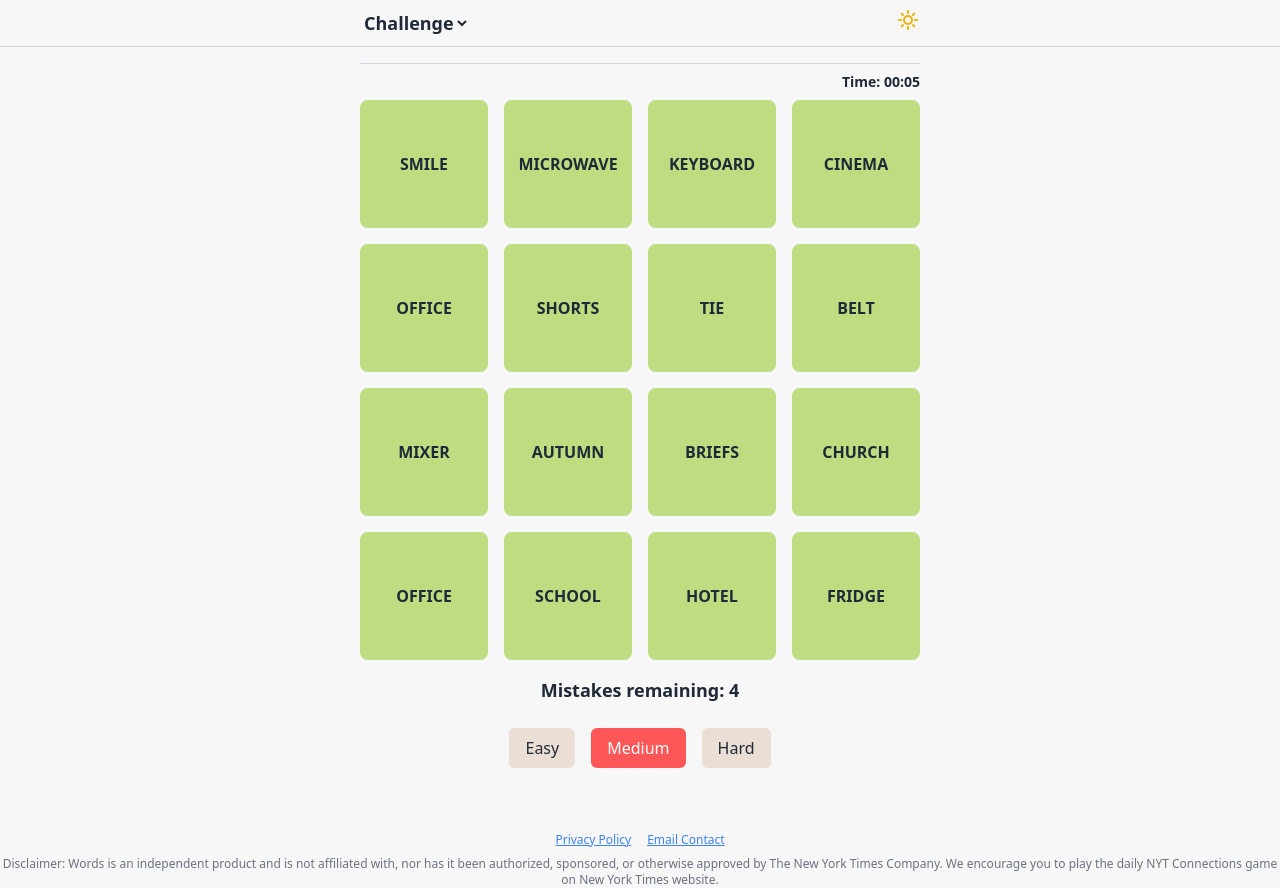
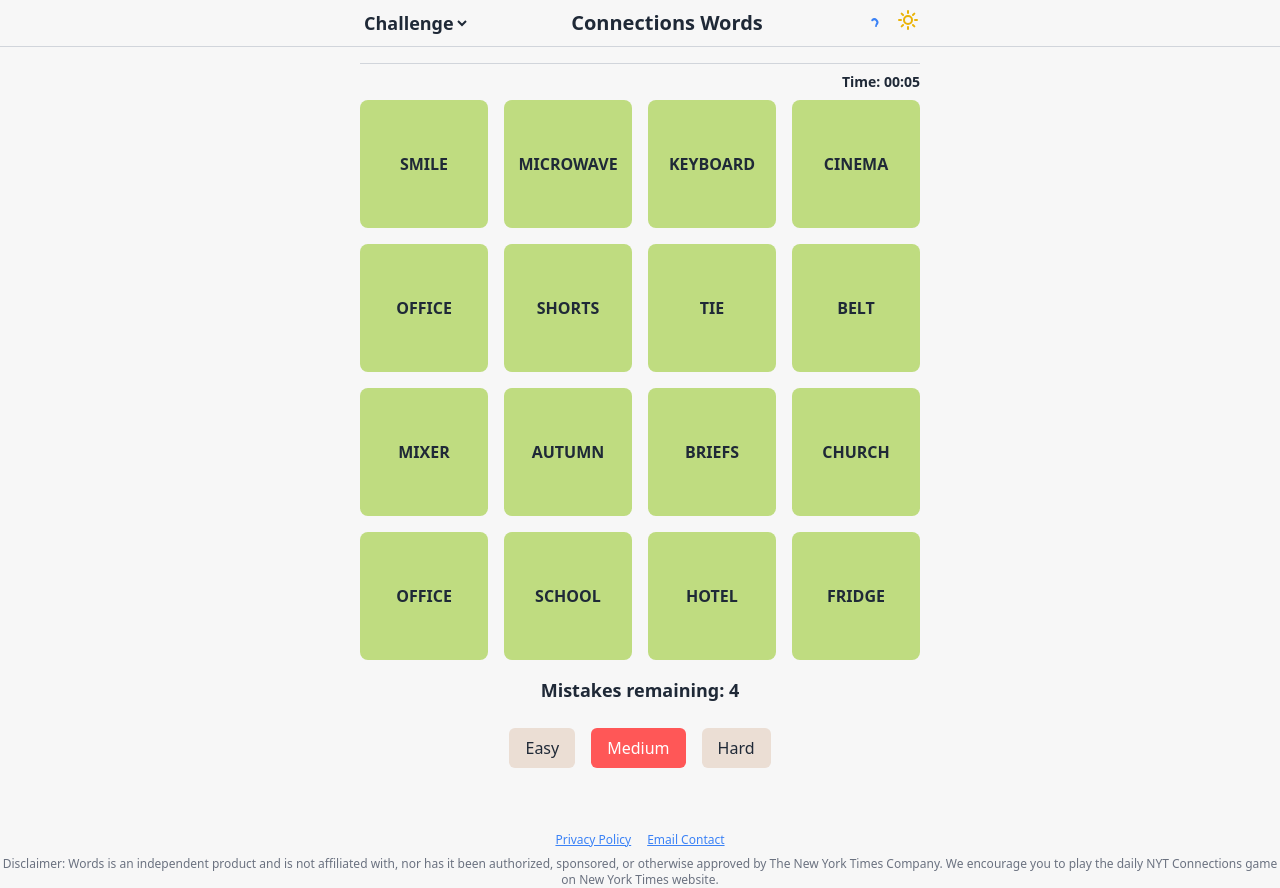
Before and after one commit to Heminyildiz/ConnectionWords, a React (Create React App) app: page / in a window 1280 px wide. Built offline with nearby package versions, Linux system fonts and the light colour scheme.

Commit message:
Update Header.jsx

```diff
--- a/src/components/Header.jsx
+++ b/src/components/Header.jsx
@@ -2,6 +2,7 @@ import React, { useState } from 'react';
 
 const Header = ({ mode, setMode, theme, setTheme }) => {
   const [themeDropdownOpen, setThemeDropdownOpen] = useState(false);
+  const [showHowToPlay, setShowHowToPlay] = useState(false);
 
   const toggleTheme = () => {
     setTheme(theme === 'light' ? 'dark' : 'light');
@@ -11,9 +12,10 @@ const Header = ({ mode, setMode, theme, setTheme }) => {
   const textColorClass = theme === 'dark' ? 'text-gray-400' : 'text-gray-800';
 
   return (
+    <>
       <header className="py-2 w-full border-b border-gray-300 px-4">
         <div className="max-w-[35rem] mx-auto flex items-center justify-between">
-        {/* Sol tarafta: Mod seçimi */}
+          {/* Sol taraf: Mod seçimi */}
           <div className="flex items-center space-x-2">
             <select
               value={mode}
@@ -25,20 +27,29 @@ const Header = ({ mode, setMode, theme, setTheme }) => {
               <option value="Zen">Zen</option>
             </select>
           </div>
-        {/* Ortadaki başlık kaldırıldı */}
-        <div></div>
-        {/* Sağ tarafta: Tema toggling */}
+          {/* Ortada: "Connections Words" metni */}
+          <div>
+            <h1 className={`text-xl font-semibold ${textColorClass} text-center`}>Connections Words</h1>
+          </div>
+          {/* Sağ taraf: Soru işareti ikonu ve Tema toggling */}
+          <div className="flex items-center space-x-2">
+            <button onClick={() => setShowHowToPlay(true)} className="focus:outline-none">
+              {/* Soru işareti ikonu */}
+              <svg xmlns="http://www.w3.org/2000/svg" className="h-6 w-6 text-blue-500" fill="none" viewBox="0 0 24 24" stroke="currentColor">
+                <path strokeLinecap="round" strokeLinejoin="round" strokeWidth={2} d="M8.228 9.228a3 3 0 114.243 4.243M12 15h.01" />
+              </svg>
+            </button>
             <div className="relative">
               <button onClick={() => setThemeDropdownOpen(!themeDropdownOpen)} className="focus:outline-none">
                 {theme === 'light' ? (
-              // Açık moda güneş ikonu (Heroicons sun)
+                  // Açık modda güneş ikonu
                   <svg xmlns="http://www.w3.org/2000/svg" className="h-6 w-6 text-yellow-500" fill="none" viewBox="0 0 24 24" stroke="currentColor">
                     <path strokeLinecap="round" strokeLinejoin="round" strokeWidth={2} d="M12 3v2m0 14v2m9-9h-2M5 12H3m15.364-6.364l-1.414 1.414M7.05 16.95l-1.414 1.414M16.95 16.95l1.414 1.414M7.05 7.05L5.636 5.636M12 8a4 4 0 100 8 4 4 0 000-8z" />
                   </svg>
                 ) : (
-              // Koyu mod için ay ikonu
+                  // Koyu modda ay ikonu
                   <svg xmlns="http://www.w3.org/2000/svg" className="h-6 w-6 text-gray-400" fill="none" viewBox="0 0 24 24" stroke="currentColor">
-                <path strokeLinecap="round" strokeLinejoin="round" strokeWidth={2} d="M21 12.79A9 9 0 1111.21 3a7 7 0 009.79 9.79z" />
+                    <path strokeLinecap="round" strokeLinejoin="round" strokeWidth={2} d="M17.293 13.293A8 8 0 116.707 2.707a8.001 8.001 0 0010.586 10.586z" />
                   </svg>
                 )}
               </button>
@@ -51,7 +62,24 @@ const Header = ({ mode, setMode, theme, setTheme }) => {
               )}
             </div>
           </div>
+        </div>
       </header>
+      {showHowToPlay && (
+        <div className="fixed inset-0 bg-black bg-opacity-50 flex items-center justify-center z-50">
+          <div className="bg-white p-6 rounded-md shadow-lg max-w-sm mx-auto text-center">
+            <h2 className="text-xl font-bold mb-4">How to Play</h2>
+            <p className="text-sm text-gray-700 mb-4">
+              To play the game, select words that belong together to form a valid group.
+              Click on a word to select it, and once four words are selected, if they all match, they lock in as a correct answer.
+              Try to complete all groups with as few mistakes as possible.
+            </p>
+            <button onClick={() => setShowHowToPlay(false)} className="py-2 px-4 rounded-md bg-blue-500 text-white font-bold">
+              Close
+            </button>
+          </div>
+        </div>
+      )}
+    </>
   );
 };
 
```
Lines whose indentation alone changed are shown as unchanged.
